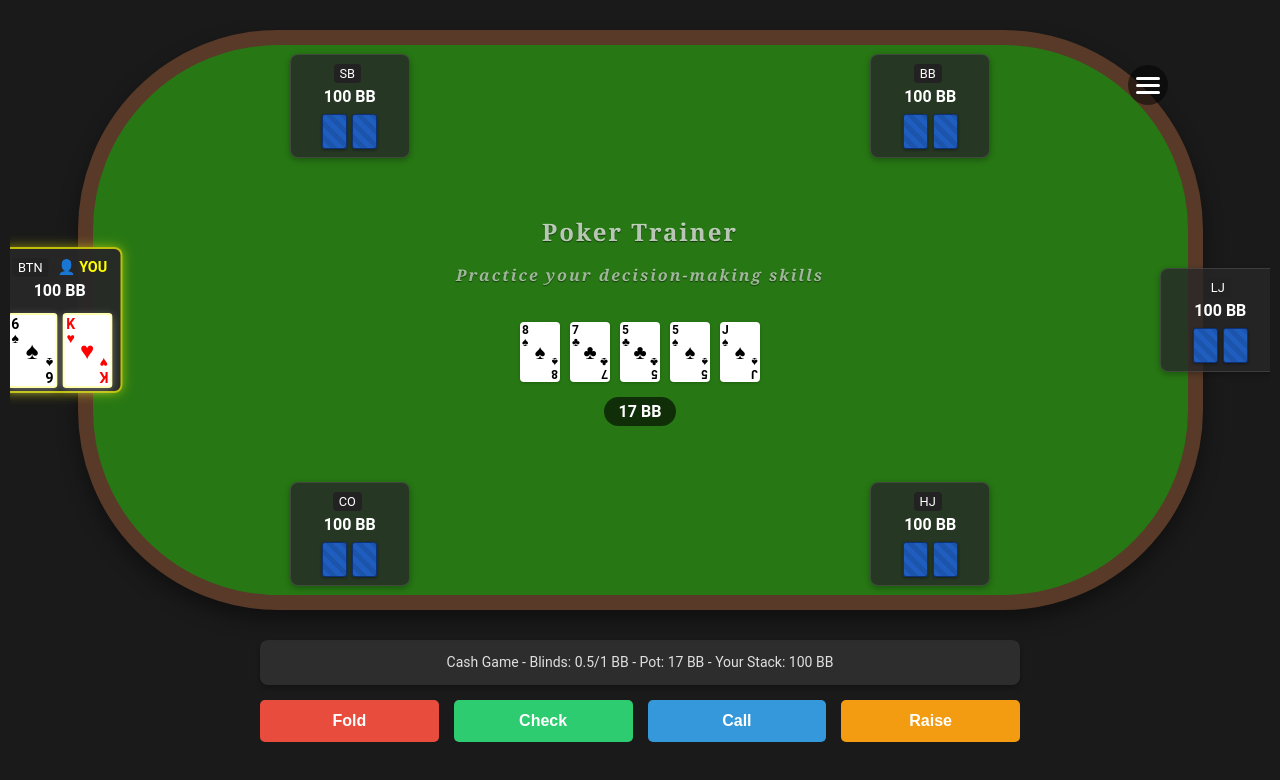
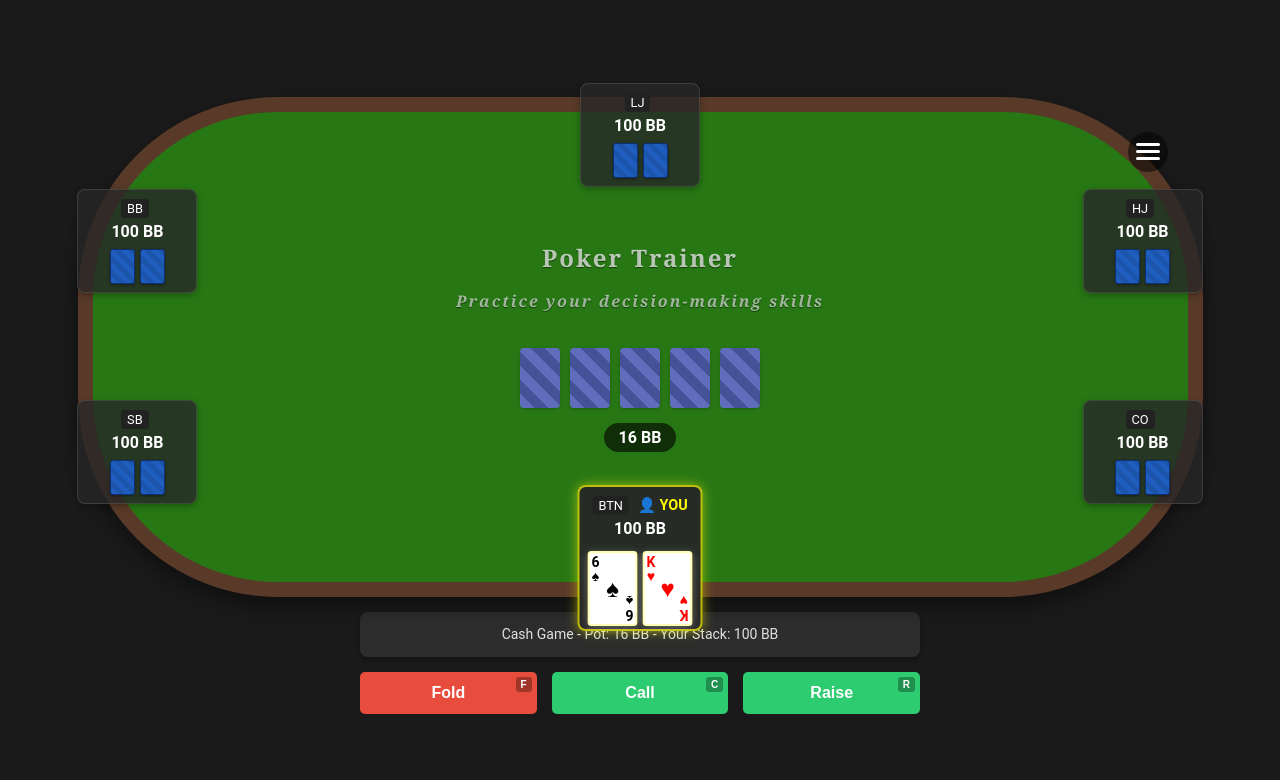
Before and after one commit to chris-go/Poker, a React (Create React App) app in the folder poker-trainer/: page / in a window 1280 px wide. Shown: the top 780 px of the page. Built offline with nearby package versions, Linux system fonts and the light colour scheme.

Commit message:
Player cards at bottom, updated buttons, improved padding on UI

```diff
--- a/poker-trainer/src/App.tsx
+++ b/poker-trainer/src/App.tsx
@@ -1,4 +1,4 @@
-import React, { useState, useEffect } from 'react';
+import React, { useState, useEffect, useCallback } from 'react';
 import styled from 'styled-components';
 import GameSettings from './components/settings/GameSettings';
 import PuzzleView from './components/puzzles/PuzzleView';
@@ -94,18 +94,8 @@ const App: React.FC = () => {
     total: 0,
   });
 
-  // Generate a puzzle when the component mounts
-  useEffect(() => {
-    generateNewPuzzle();
-  }, []);
-
-  const handleSettingsChange = (newSettings: GameSettingsType) => {
-    setSettings(newSettings);
-    generateNewPuzzle(newSettings);
-    setSettingsPanelOpen(false); // Close the settings panel after applying
-  };
-
-  const generateNewPuzzle = (settingsToUse: GameSettingsType = settings) => {
+  // Wrap generateNewPuzzle in useCallback to maintain reference between renders
+  const generateNewPuzzle = useCallback((settingsToUse: GameSettingsType = settings) => {
     const newPuzzle = createSamplePuzzle(
       settingsToUse.gameType,
       settingsToUse.playerCount,
@@ -113,6 +103,17 @@ const App: React.FC = () => {
       settingsToUse.bigBlinds
     );
     setPuzzle(newPuzzle);
+  }, [settings]);
+
+  // Generate a puzzle when the component mounts or when generateNewPuzzle changes
+  useEffect(() => {
+    generateNewPuzzle();
+  }, [generateNewPuzzle]);
+
+  const handleSettingsChange = (newSettings: GameSettingsType) => {
+    setSettings(newSettings);
+    generateNewPuzzle(newSettings);
+    setSettingsPanelOpen(false); // Close the settings panel after applying
   };
 
   const handleActionSelected = (action: PlayerAction) => {
--- a/poker-trainer/src/components/poker/PokerTable.tsx
+++ b/poker-trainer/src/components/poker/PokerTable.tsx
@@ -26,6 +26,13 @@ const TableWrapper = styled.div`
   flex-direction: column;
   justify-content: center;
   align-items: center;
+  transition: all 0.3s ease;
+
+  /* Add responsive styling for landscape orientation */
+  @media (orientation: landscape) {
+    height: min(500px, 80vh);
+    margin: 10px auto;
+  }
 `;
 
 const TableCenter = styled.div`
@@ -99,10 +106,10 @@ const MenuIcon = styled.div`
 `;
 
 // Calculate positions for each player seat evenly around an oval
-// Position players slightly outside the table
+// Position players slightly outside the table, with user at top
 const getPlayerPosition = (index: number, total: number, userIndex: number): { top: string; left: string } => {
-  // Calculate the rotation offset to put user at bottom center (180 degrees)
-  const userAngle = Math.PI; // 180 degrees - bottom center (6 o'clock position)
+  // Calculate the rotation offset to put user at top center (90 degrees)
+  const userAngle = Math.PI / 2; // 90 degrees - top center (12 o'clock position)
   const idealUserIndex = total * (userAngle / (2 * Math.PI));
 
   // Calculate how many positions to shift everyone
@@ -191,7 +198,7 @@ const PokerTable: React.FC<PokerTableProps> = ({
       <TableCenter>
         <CommunityCards>
           {communityCards.map((card, index) => (
-            <Card key={index} rank={card.rank} suit={card.suit} />
+            <Card key={index} rank={card.rank} suit={card.suit} faceDown={true} />
           ))}
         </CommunityCards>
         <PotInfo>{pot / bigBlindAmount} BB</PotInfo>
--- a/poker-trainer/src/components/puzzles/PuzzleView.tsx
+++ b/poker-trainer/src/components/puzzles/PuzzleView.tsx
@@ -1,4 +1,4 @@
-import React, { useState } from 'react';
+import React, { useState, useEffect, useCallback } from 'react';
 import styled from 'styled-components';
 import PokerTable from '../poker/PokerTable';
 import { PokerPuzzle, PlayerAction } from '../../types/poker';
@@ -16,6 +16,13 @@ const PuzzleContainer = styled.div`
   height: 100%;
   overflow: auto;
   padding: 0 5px;
+
+  /* Add padding for horizontal orientation (landscape) */
+  @media (orientation: landscape) {
+    padding: 30px 5px;
+    max-height: 100vh;
+    justify-content: center;
+  }
 `;
 
 const ActionPanel = styled.div`
@@ -26,6 +33,11 @@ const ActionPanel = styled.div`
   width: 100%;
   max-width: 800px;
   padding: 0 20px;
+
+  @media (orientation: landscape) {
+    margin-top: 5px;
+    max-width: 600px;
+  }
 `;
 
 const SituationDescription = styled.div`
@@ -59,6 +71,7 @@ const ActionButton = styled.button<{ action: PlayerAction }>`
   transition: all 0.2s;
   flex: 1;
   min-width: 100px;
+  position: relative;
 
   ${props => {
     switch (props.action) {
@@ -69,11 +82,6 @@ const ActionButton = styled.button<{ action: PlayerAction }>`
           &:hover { background-color: #c0392b; }
         `;
       case 'CALL':
-        return `
-          background-color: #3498db;
-          color: white;
-          &:hover { background-color: #2980b9; }
-        `;
       case 'CHECK':
         return `
           background-color: #2ecc71;
@@ -82,9 +90,9 @@ const ActionButton = styled.button<{ action: PlayerAction }>`
         `;
       case 'RAISE':
         return `
-          background-color: #f39c12;
+          background-color: #2ecc71;
           color: white;
-          &:hover { background-color: #d35400; }
+          &:hover { background-color: #27ae60; }
         `;
       default:
         return `
@@ -94,6 +102,16 @@ const ActionButton = styled.button<{ action: PlayerAction }>`
         `;
     }
   }}
+`;
+
+const HotkeyIndicator = styled.span`
+  position: absolute;
+  top: 5px;
+  right: 5px;
+  font-size: 10px;
+  background-color: rgba(0, 0, 0, 0.3);
+  padding: 2px 5px;
+  border-radius: 3px;
 `;
 
 const FeedbackContainer = styled.div<{ correct: boolean }>`
@@ -113,13 +131,55 @@ const PuzzleView: React.FC<PuzzleViewProps> = ({ puzzle, onActionSelected, onMen
 
   const userPlayer = puzzle.players.find(player => player.isUser);
 
-  const handleActionClick = (action: PlayerAction) => {
+  // Determine if the user is in the big blind position
+  const isUserBigBlind = userPlayer?.position === 'BB';
+
+  // Determine if there is a bet to call (if not, user can check)
+  const hasBetToCall = puzzle.pot > (puzzle.blinds.big + puzzle.blinds.small);
+
+  // Reset state when puzzle changes
+  useEffect(() => {
+    setSelectedAction(null);
+    setShowFeedback(false);
+  }, [puzzle]);
+
+  // Use useCallback to memoize the handleActionClick function
+  const handleActionClick = useCallback((action: PlayerAction) => {
     setSelectedAction(action);
     setShowFeedback(true);
     onActionSelected(action);
+  }, [onActionSelected]);
+
+  const isCorrect = selectedAction === puzzle.correctAction;
+
+  // Add keyboard event listeners for hotkeys
+  useEffect(() => {
+    const handleKeyDown = (e: KeyboardEvent) => {
+      if (showFeedback) return; // Don't process hotkeys while showing feedback
+
+      switch (e.key.toLowerCase()) {
+        case 'f':
+          handleActionClick('FOLD');
+          break;
+        case 'c':
+          if (hasBetToCall) {
+            handleActionClick('CALL');
+          } else if (isUserBigBlind) {
+            handleActionClick('CHECK');
+          }
+          break;
+        case 'r':
+          handleActionClick('RAISE');
+          break;
+      }
     };
 
-  const isCorrect = selectedAction === puzzle.correctAction;
+    window.addEventListener('keydown', handleKeyDown);
+
+    return () => {
+      window.removeEventListener('keydown', handleKeyDown);
+    };
+  }, [showFeedback, hasBetToCall, isUserBigBlind, handleActionClick]);
 
   return (
     <PuzzleContainer>
@@ -135,7 +195,6 @@ const PuzzleView: React.FC<PuzzleViewProps> = ({ puzzle, onActionSelected, onMen
       <ActionPanel>
         <SituationDescription>
           {puzzle.gameType === 'CASH' ? 'Cash Game' : 'Tournament'} -
-          Blinds: {puzzle.blinds.small/puzzle.blinds.big}/1 BB -
           Pot: {puzzle.pot/puzzle.blinds.big} BB -
           Your Stack: {userPlayer?.stack ? (userPlayer.stack/puzzle.blinds.big) : 0} BB
         </SituationDescription>
@@ -143,18 +202,24 @@ const PuzzleView: React.FC<PuzzleViewProps> = ({ puzzle, onActionSelected, onMen
         <ActionButtons>
           <ActionButton action="FOLD" onClick={() => handleActionClick('FOLD')}>
             Fold
+            <HotkeyIndicator>F</HotkeyIndicator>
           </ActionButton>
 
+          {isUserBigBlind && !hasBetToCall ? (
             <ActionButton action="CHECK" onClick={() => handleActionClick('CHECK')}>
               Check
+              <HotkeyIndicator>C</HotkeyIndicator>
             </ActionButton>
-
+          ) : hasBetToCall ? (
             <ActionButton action="CALL" onClick={() => handleActionClick('CALL')}>
               Call
+              <HotkeyIndicator>C</HotkeyIndicator>
             </ActionButton>
+          ) : null}
 
           <ActionButton action="RAISE" onClick={() => handleActionClick('RAISE')}>
             Raise
+            <HotkeyIndicator>R</HotkeyIndicator>
           </ActionButton>
         </ActionButtons>
 
```
Lines whose indentation alone changed are shown as unchanged.
